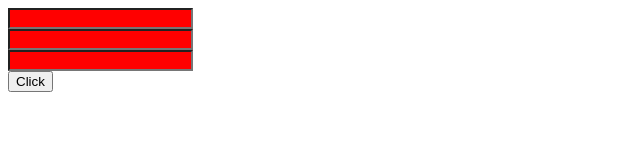
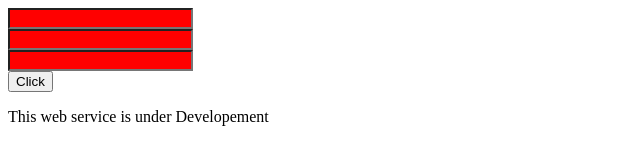
Before and after one commit to Rushikesh-Thomre/LocalRepo, a plain HTML site: page index.html in a window 1280 px wide. Shown: the whole page, without its empty margins (0-640 px from the left). Drawn offline with Linux system fonts and the light colour scheme.

Commit message:
Added index.html Successfully

```diff
--- a/index.html
+++ b/index.html
@@ -14,5 +14,6 @@
     <input type="email">
     <br>
     <button>Click</button>
+<p> This web service is under Developement</p>
 </body>
 </html>
```
